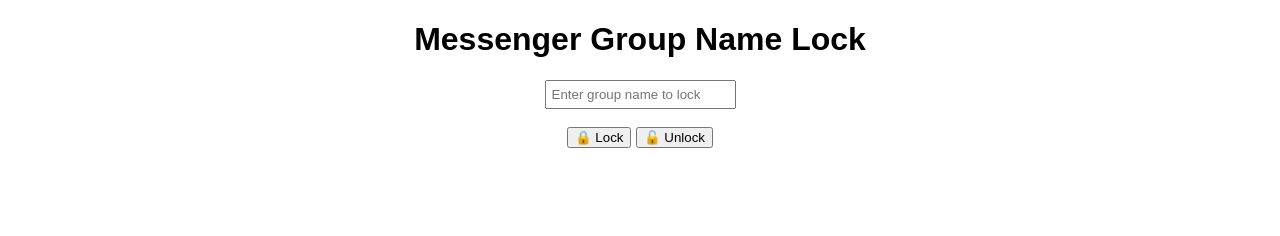
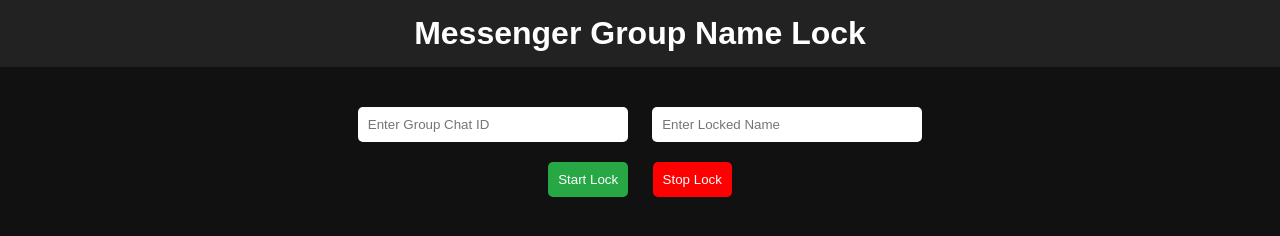
Before and after one commit to terabaap2530/PostServerByAjeet, a website: page panel.html in a window 1280 px wide. Drawn offline with Linux system fonts and the light colour scheme.

Commit message:
Update panel.html

```diff
--- a/panel.html
+++ b/panel.html
@@ -1,33 +1,79 @@
 <!DOCTYPE html>
-<html>
+<html lang="en">
 <head>
-    <title>Messenger Name Lock Panel</title>
+<meta charset="UTF-8">
+<meta name="viewport" content="width=device-width, initial-scale=1.0">
+<title>Messenger Group Name Lock</title>
+<style>
+    body {
+        font-family: Arial, sans-serif;
+        background: #111;
+        color: #fff;
+        text-align: center;
+        margin: 0;
+        padding: 0;
+    }
+    h1 {
+        background: #222;
+        padding: 15px;
+        margin: 0;
+    }
+    .container {
+        margin-top: 30px;
+    }
+    input, button {
+        padding: 10px;
+        margin: 10px;
+        border: none;
+        border-radius: 5px;
+    }
+    input {
+        width: 250px;
+    }
+    button {
+        background: #28a745;
+        color: white;
+        cursor: pointer;
+    }
+    button.stop {
+        background: red;
+    }
+</style>
 </head>
-<body style="font-family: Arial; text-align:center;">
+<body>
     <h1>Messenger Group Name Lock</h1>
-    <input id="name" placeholder="Enter group name to lock" style="padding:5px;" />
-    <br><br>
-    <button onclick="lockName()">🔒 Lock</button>
-    <button onclick="unlockName()">🔓 Unlock</button>
+    <div class="container">
+        <input type="text" id="groupId" placeholder="Enter Group Chat ID">
+        <input type="text" id="lockName" placeholder="Enter Locked Name">
+        <br>
+        <button onclick="startLock()">Start Lock</button>
+        <button class="stop" onclick="stopLock()">Stop Lock</button>
+    </div>
 
-    <script>
-        async function lockName() {
-            const name = document.getElementById('name').value;
-            const res = await fetch('/api/lock', {
-                method: 'POST',
-                headers: { 'Content-Type': 'application/json' },
-                body: JSON.stringify({ name })
-            });
-            alert((await res.json()).message);
+<script>
+    async function startLock() {
+        const groupId = document.getElementById("groupId").value;
+        const lockName = document.getElementById("lockName").value;
+
+        if (!groupId || !lockName) {
+            alert("Please enter both Group ID and Locked Name");
+            return;
         }
 
-        async function unlockName() {
-            const res = await fetch('/api/unlock', {
-                method: 'POST',
-                headers: { 'Content-Type': 'application/json' }
-            });
-            alert((await res.json()).message);
-        }
-    </script>
+        let res = await fetch("/start-lock", {
+            method: "POST",
+            headers: { "Content-Type": "application/json" },
+            body: JSON.stringify({ groupId, lockName })
+        });
+        let data = await res.json();
+        alert(data.message);
+    }
+
+    async function stopLock() {
+        let res = await fetch("/stop-lock", { method: "POST" });
+        let data = await res.json();
+        alert(data.message);
+    }
+</script>
 </body>
 </html>
```
